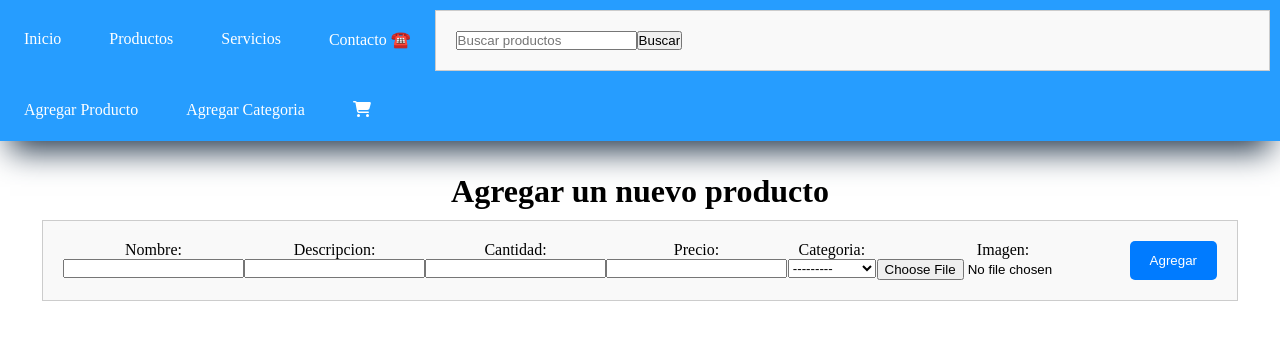
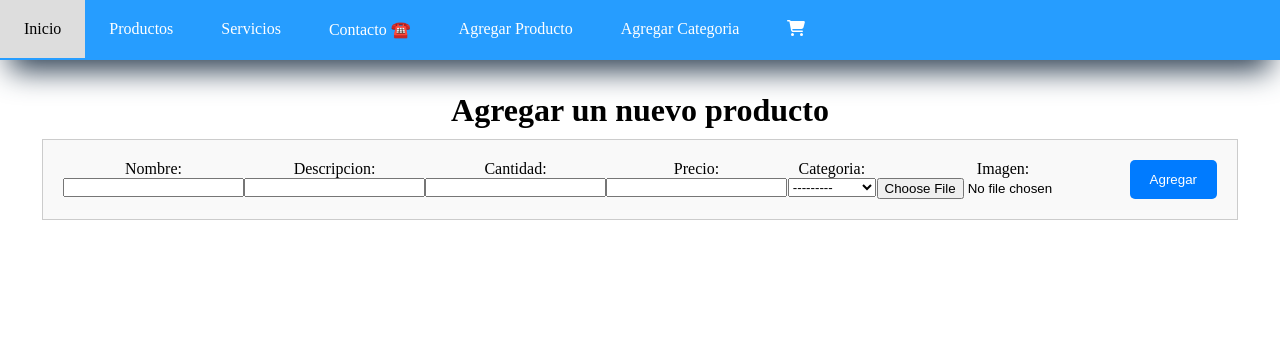
Before and after one commit to JamesLozano1/Taller_Mecanico, a Django app: page /Agregar_Producto/ in a window 1280 px wide. Shown: the top 340 px of the page. Run offline with Django 4.2, Linux system fonts and the light colour scheme; data comes from the database, SQL or seed files in the repository; both versions use the stored data as it was after the commit; parts of the project's set-up code (start-up, migrations or seed data) failed here and were passed over.

Commit message:
actualizacion 26/04/2024

```diff
--- a/Taller_Mecanico/templates/layouts/base.html
+++ b/Taller_Mecanico/templates/layouts/base.html
@@ -23,12 +23,12 @@
             <li>
                 <a href="{% url 'contacto' %}">Contacto ☎️</a>
             </li>
-            <li>
+            <!-- <li>
                 <form method="GET" action="{% url 'buscar_productos_vista' %}">
                     <input type="text" name="q" placeholder="Buscar productos">
                     <button type="submit" class="btn btn-primary">Buscar</button>
                 </form>
-            </li>
+            </li> -->
             <li>
                 <a href="{% url 'Agregar_Producto' %}">Agregar Producto</a>
             </li>
--- a/Taller_Mecanico/views.py
+++ b/Taller_Mecanico/views.py
@@ -169,6 +169,6 @@
     else:
         form = Agregar_producto(instance=producto)
 
-    return render(request, 'productos/editar_producto.html', {
+    return render(request, 'Agregar_Producto/editar_producto.html', {
         'form': form
     })
```
Also changed, not shown: db.sqlite3.
